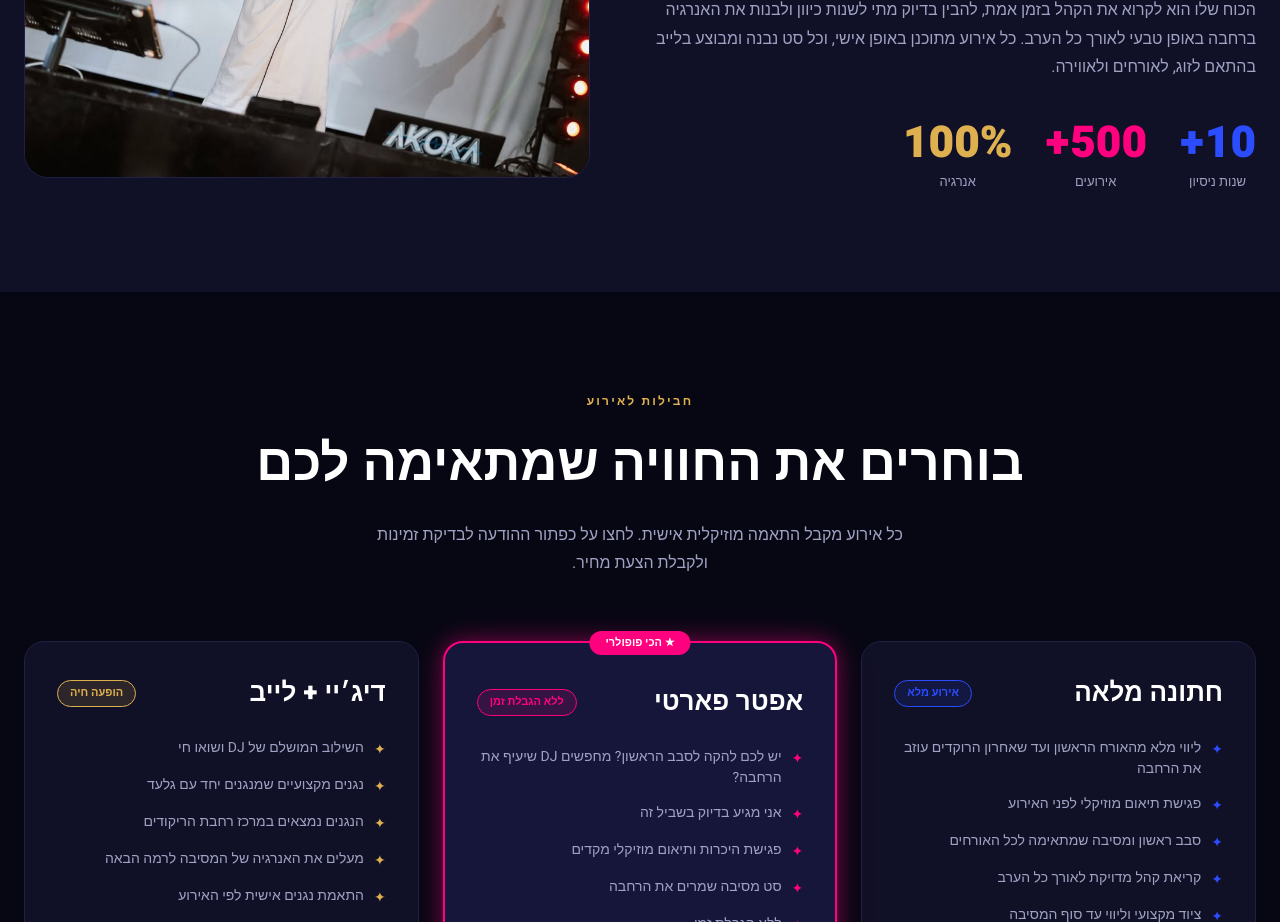
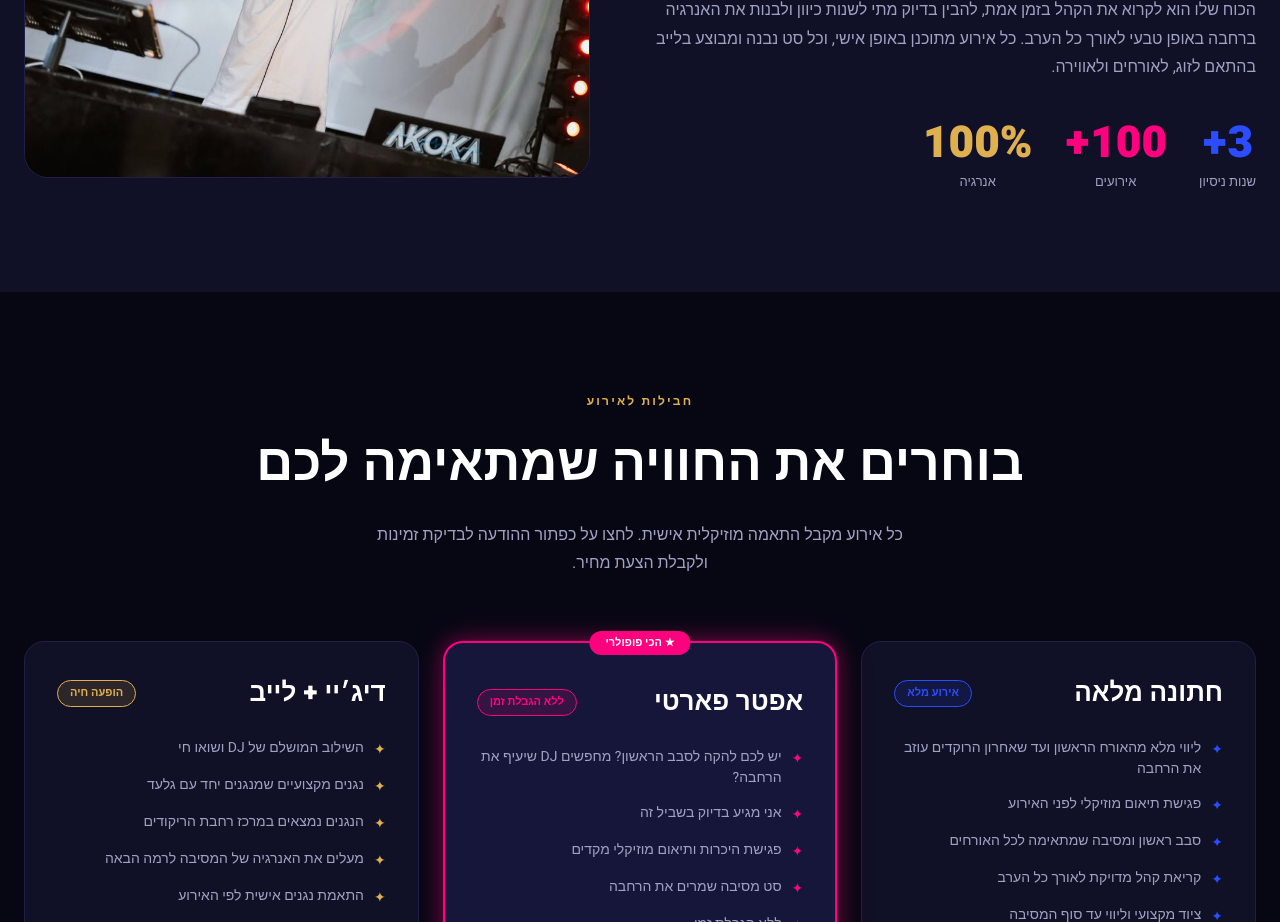
Before and after one commit to giladakoka12-lang/akoka-site, a React (Vite) app: page / in a window 1280 px wide. Shown: the part 1160-2082 px from the top of the page. Built offline with nearby package versions, Linux system fonts and the light colour scheme; the HTML template or start-up script is replaced by a standard one.

Commit message:
Update experience and event stats

```diff
--- a/src/App.tsx
+++ b/src/App.tsx
@@ -119,7 +119,7 @@ export default function App() {
             <div style={{ color: '#FF007F', fontSize: 12, fontWeight: 700, letterSpacing: '0.18em', marginBottom: 16, fontFamily: 'Inter,sans-serif' }}>הדיג׳יי מאחורי הקצב</div>
             <h2 className="font-display" style={{ fontSize: 'clamp(32px, 4vw, 56px)', fontWeight: 900, lineHeight: 1.1, marginBottom: 24 }}><span style={{ color: '#fff', display: 'block' }}>קורא את הקהל.</span><span style={{ color: '#fff', display: 'block' }}>בונה את האנרגיה.</span><span style={{ color: '#DFB04F', display: 'block' }}>יוצר רגעים.</span></h2>
             <p style={{ color: '#A0A2C3', fontSize: 16, lineHeight: 1.8, marginBottom: 40 }}>גלעד אקוקה הוא דיג׳יי ישראלי לאירועים, המתמחה בחתונות ובחגיגות עם אנרגיה גבוהה. הכוח שלו הוא לקרוא את הקהל בזמן אמת, להבין בדיוק מתי לשנות כיוון ולבנות את האנרגיה ברחבה באופן טבעי לאורך כל הערב. כל אירוע מתוכנן באופן אישי, וכל סט נבנה ומבוצע בלייב בהתאם לזוג, לאורחים ולאווירה.</p>
-            <div style={{ display: 'flex', gap: 32, flexWrap: 'wrap' }}>{[{ num: '10+', label: 'שנות ניסיון', color: '#2B4CFF' }, { num: '500+', label: 'אירועים', color: '#FF007F' }, { num: '100%', label: 'אנרגיה', color: '#DFB04F' }].map(s => <div key={s.label} style={{ textAlign: 'center' }}><div className="font-display" style={{ fontSize: 44, fontWeight: 900, color: s.color, lineHeight: 1 }}>{s.num}</div><div style={{ color: '#A0A2C3', fontSize: 13, marginTop: 6, fontWeight: 500 }}>{s.label}</div></div>)}</div>
+            <div style={{ display: 'flex', gap: 32, flexWrap: 'wrap' }}>{[{ num: '3+', label: 'שנות ניסיון', color: '#2B4CFF' }, { num: '100+', label: 'אירועים', color: '#FF007F' }, { num: '100%', label: 'אנרגיה', color: '#DFB04F' }].map(s => <div key={s.label} style={{ textAlign: 'center' }}><div className="font-display" style={{ fontSize: 44, fontWeight: 900, color: s.color, lineHeight: 1 }}>{s.num}</div><div style={{ color: '#A0A2C3', fontSize: 13, marginTop: 6, fontWeight: 500 }}>{s.label}</div></div>)}</div>
           </div>
           <div style={{ flex: '1 1 380px', minWidth: 280 }}><div style={{ borderRadius: 24, overflow: 'hidden', border: '1px solid #202046' }}><img src={ABOUT_IMAGE.src} onError={e => { if (e.currentTarget.src !== ABOUT_IMAGE.fallback) e.currentTarget.src = ABOUT_IMAGE.fallback }} alt="גלעד מתקלט מול קהל" style={{ width: '100%', display: 'block', aspectRatio: '4/3', objectFit: 'cover' }} /></div></div>
         </div></div>
```
